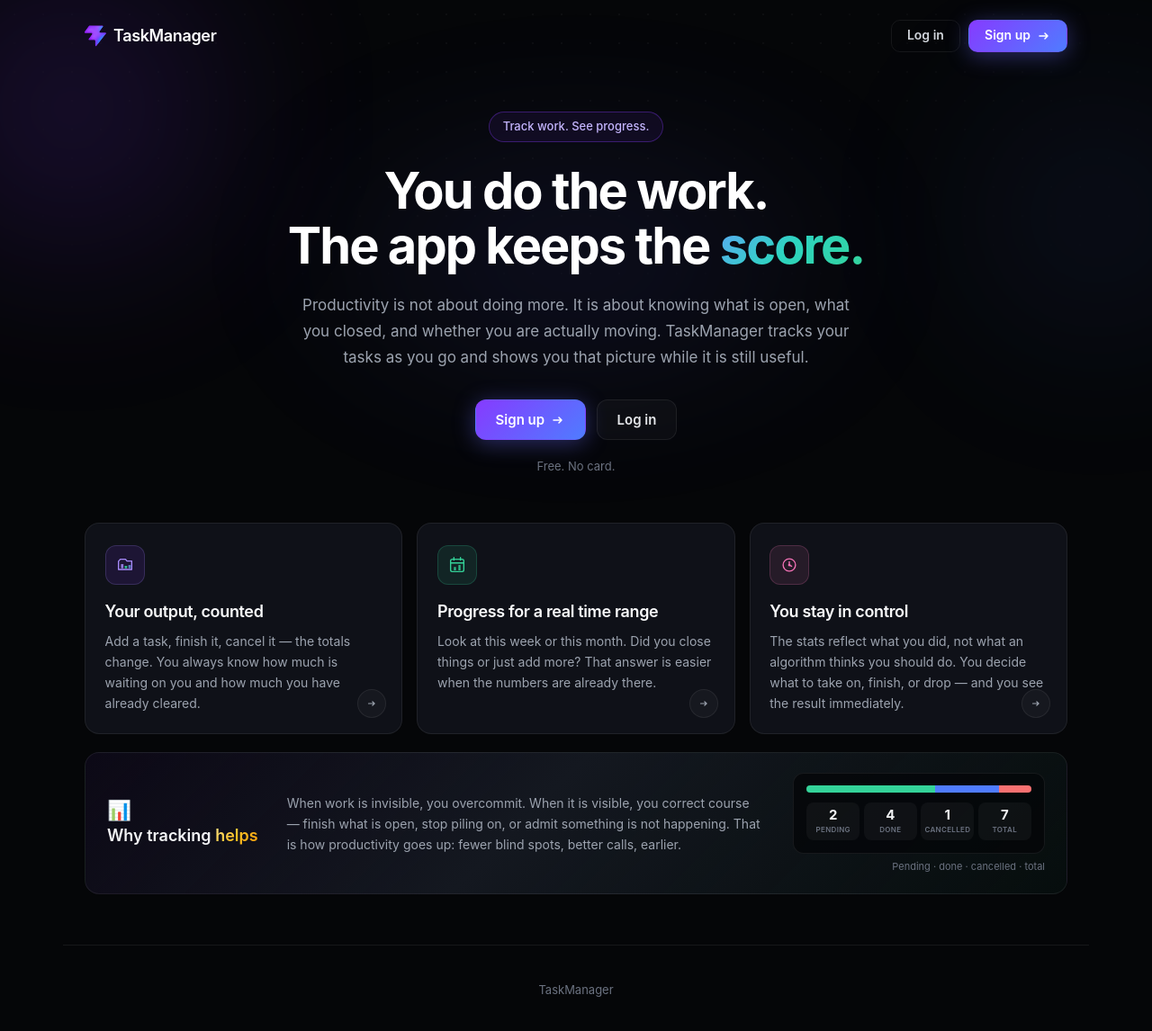
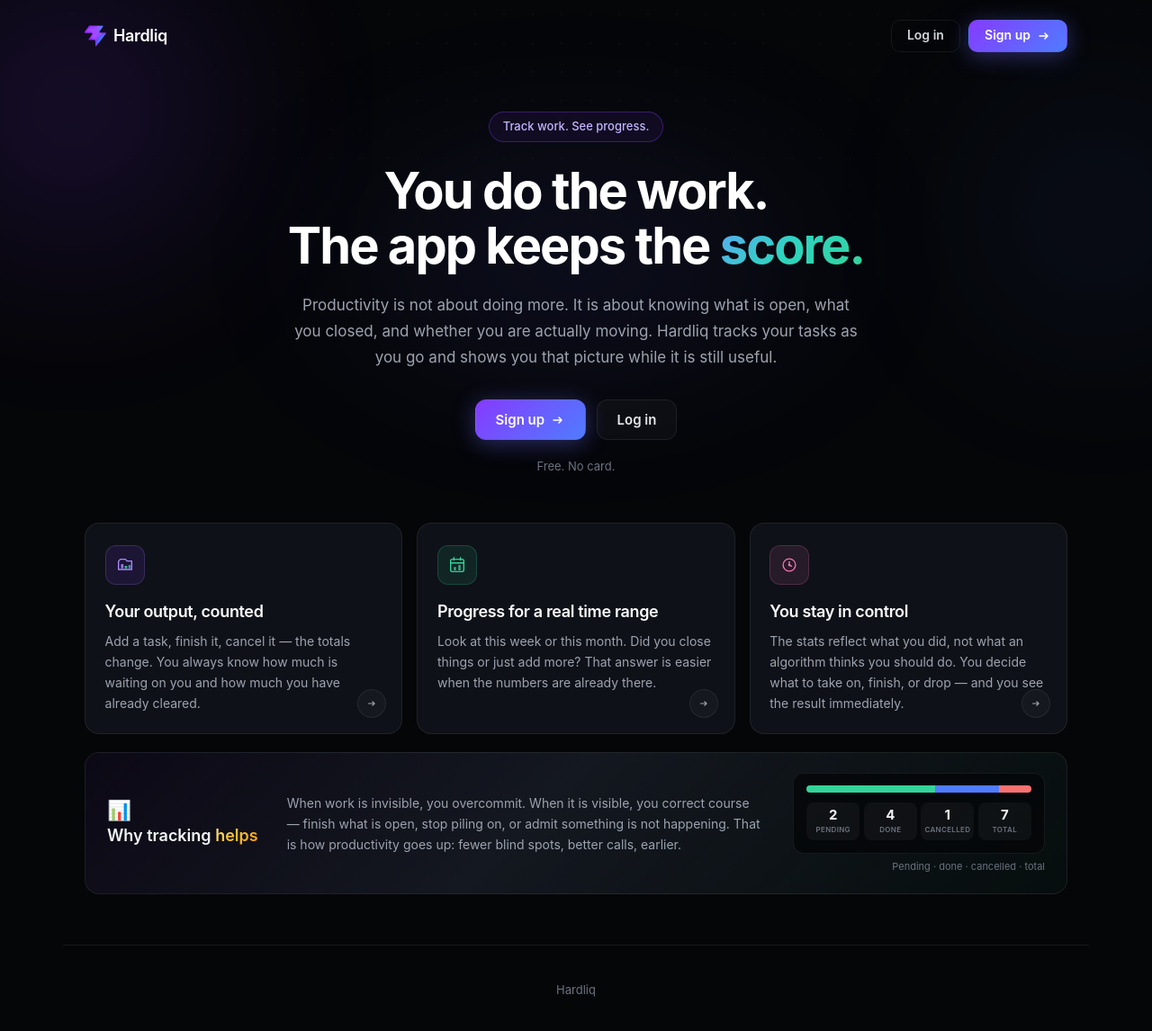
Before and after one commit to davidzdravkovic/HardliqClient, a React (Vite) app: page / in a window 1280 px wide. Shown: the top 1146 px of the page at 90% size. Built offline with nearby package versions, Linux system fonts and the light colour scheme; no server answers.

Commit message:
Rebrand UI from TaskManager to Hardliq.

```diff
--- a/index.html
+++ b/index.html
@@ -4,7 +4,7 @@
     <meta charset="UTF-8" />
     <link rel="icon" type="image/svg+xml" href="/favicon.svg" />
     <meta name="viewport" content="width=device-width, initial-scale=1.0, viewport-fit=cover" />
-    <title>TaskManager</title>
+    <title>Hardliq</title>
   </head>
   <body>
     <div id="root"></div>
--- a/package.json
+++ b/package.json
@@ -1,5 +1,5 @@
 {
-  "name": "taskmanagerreact",
+  "name": "hardliq",
   "private": true,
   "version": "0.0.0",
   "type": "module",
--- a/src/components/Logo.jsx
+++ b/src/components/Logo.jsx
@@ -2,7 +2,7 @@
 
 export default function Logo({ to = '/' }) {
   const mark = <img src="/favicon.svg" alt="" className="logo-mark" aria-hidden="true" />;
-  const label = <span>TaskManager</span>;
+  const label = <span>Hardliq</span>;
 
   if (to) {
     return (
--- a/src/pages/Landing.jsx
+++ b/src/pages/Landing.jsx
@@ -103,7 +103,7 @@
 
           <p className="landing-lead">
             Productivity is not about doing more. It is about knowing what is open,
-            what you closed, and whether you are actually moving. TaskManager tracks
+            what you closed, and whether you are actually moving. Hardliq tracks
             your tasks as you go and shows you that picture while it is still useful.
           </p>
 
@@ -182,7 +182,7 @@
       </main>
 
       <footer className="landing-footer">
-        <p>TaskManager</p>
+        <p>Hardliq</p>
       </footer>
     </div>
   );
```
Also changed, not shown: 1 other file (tests, documents, lock files or other folders).
